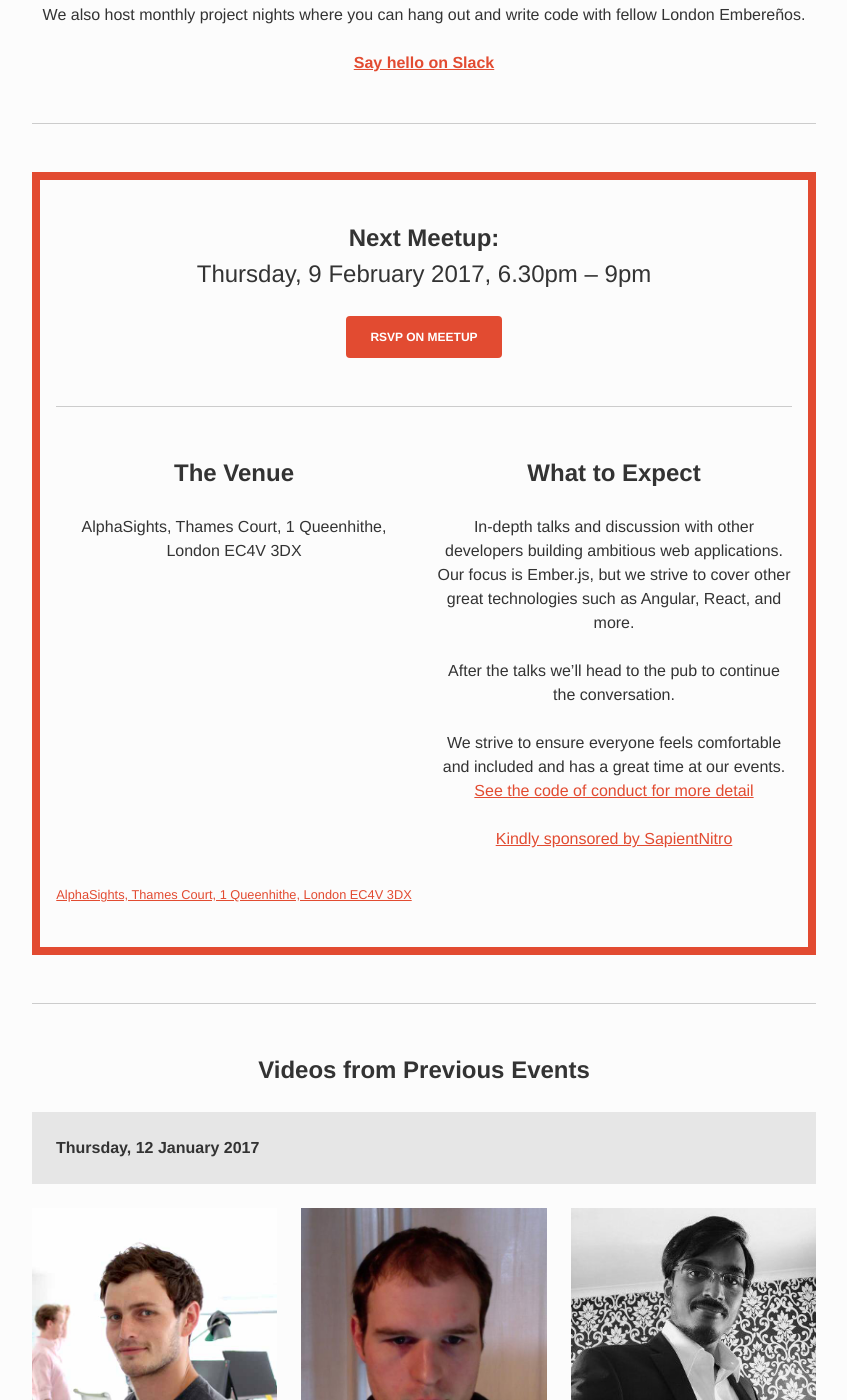
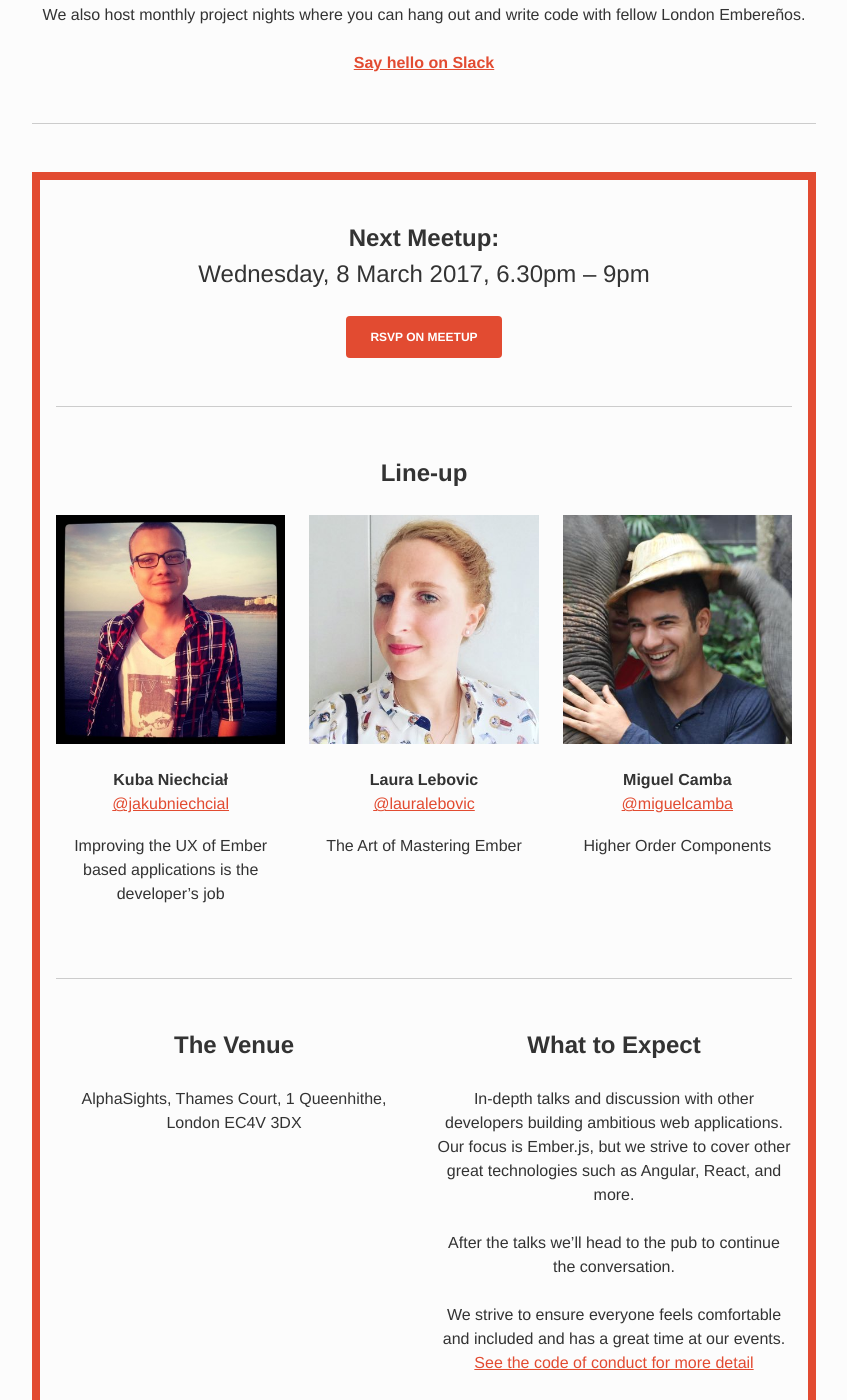
Before and after one commit to emberlondon/emberlondon.github.io, a Jekyll site: the page built from index.html, in a window 1280 px wide and 1400 px high, scrolled down 582 px. Shown: the whole window, without its empty margins (216-1063 px from the left). Built offline with Jekyll 4.4.1, drawn with Linux system fonts in a browser that asks for light colours; nearby versions of some CDN libraries.

Commit message:
March 2017

```diff
--- a/_data/events.yml
+++ b/_data/events.yml
@@ -1,23 +1,23 @@
 - type: meetup
-  date: Thursday, 9 February 2017
+  date: Wednesday, 8 March 2017
   time: 6.30pm – 9pm
-  datetime_aria: Thursday, Ninth of February, two-thousand and seventeen, six-thirty pm to nine pm.
+  datetime_aria: Wednesday, Eighth of March, two-thousand and seventeen, six-thirty pm to nine pm.
   location: AlphaSights, Thames Court, 1 Queenhithe, London EC4V 3DX
   location_for_google: AlphaSights, Thames Court, 1 Queenhithe, London EC4V 3DX
-  url: https://www.meetup.com/London-Emberjs-User-Group/events/237130214/
+  url: https://www.meetup.com/London-Emberjs-User-Group/events/237900450/
   talks:
-  # - speaker_name:
-  #   image:
-  #   title:
-  #   abstract:
-  # - speaker_name:
-  #   image:
-  #   title:
-  #   abstract:
-  # - speaker_name:
-  #   image:
-  #   title:
-  #   abstract:
+  - speaker_name: Kuba Niechciał
+    speaker_twitter: jakubniechcial
+    image: /images/speakers/jakubniechcial.jpg
+    title: Improving the UX of Ember based applications is the developer’s job
+  - speaker_name: Laura Lebovic
+    speaker_twitter: lauralebovic
+    image: /images/speakers/lauralebovic.jpg
+    title: The Art of Mastering Ember
+  - speaker_name: Miguel Camba
+    speaker_twitter: miguelcamba
+    image: /images/speakers/miguelcamba-1.jpg
+    title: Higher Order Components
 # - type: project-night
 #   date: Thursday, 17 November 2016
 #   time: 7pm – 10pm
```
Also changed, not shown: _data/previous-events.yml (+10 -1 lines), images/speakers/jakubniechcial.jpg (added), images/speakers/lauralebovic.jpg (added), images/speakers/miguelcamba-1.jpg (added).
